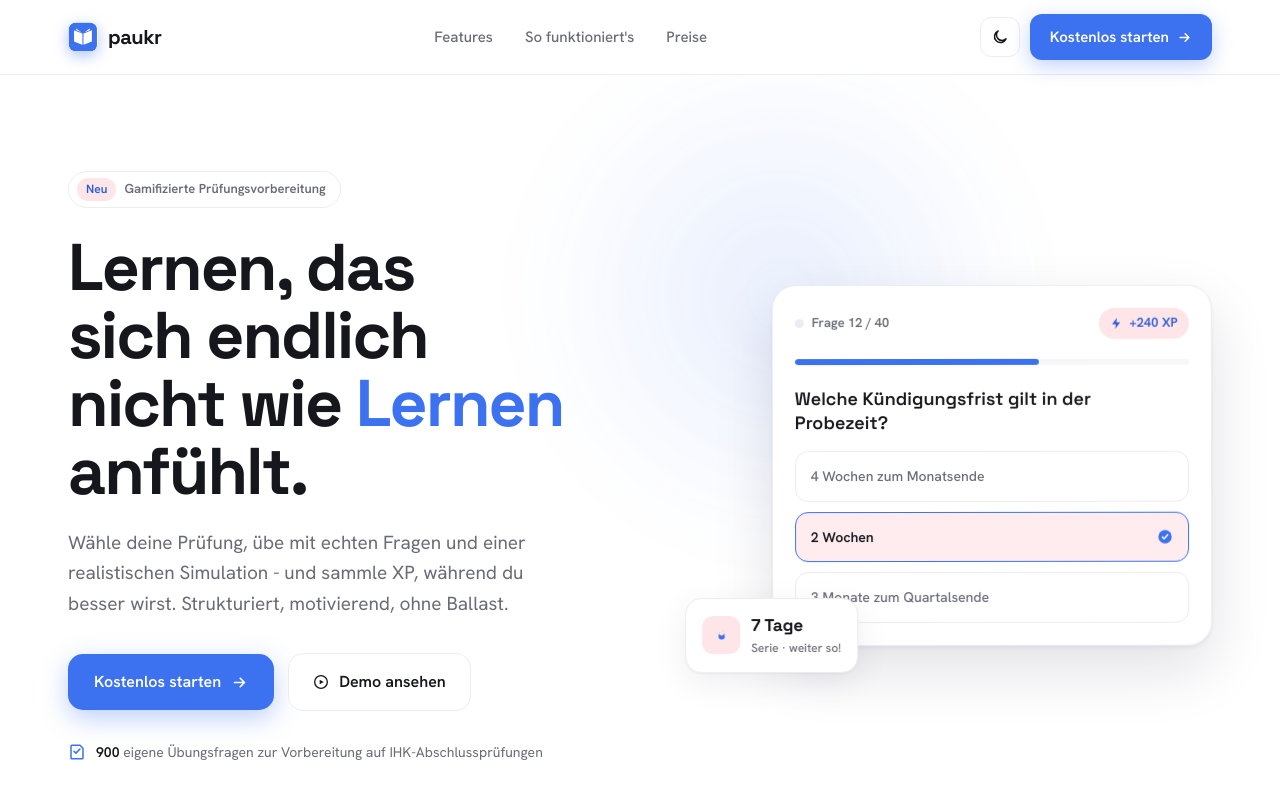
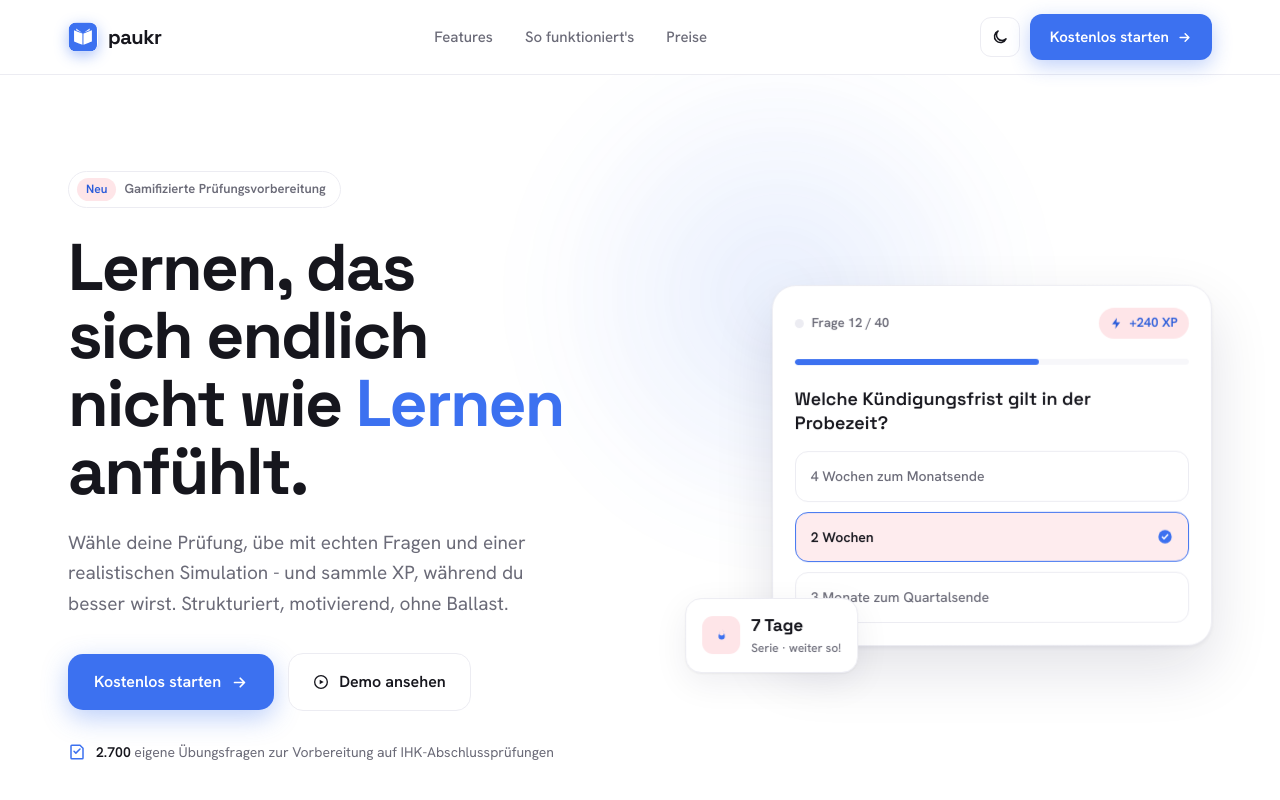
Before and after one commit to wanjuraluca/paukr, a Next.js app: page / in a window 1280 px wide. Shown: the top 800 px of the page. Built offline with nearby package versions, Linux system fonts and the light colour scheme; no server answers; the database is empty.

Commit message:
Format question count with a thousands separator on the landing page

```diff
--- a/src/app/LandingClient.tsx
+++ b/src/app/LandingClient.tsx
@@ -9,7 +9,8 @@ const PRODUCT_NAME = "paukr";
 // the exact count shifts (e.g. 43 -> "40+", not a number that looks fake-precise).
 // An exact multiple of 10 is shown as is, since "300+" would overstate 300.
 function questionCountLabel(total: number): string {
-  return total % 10 === 0 ? `${total}` : `${Math.floor(total / 10) * 10}+`;
+  const rounded = (Math.floor(total / 10) * 10).toLocaleString("de-DE");
+  return total % 10 === 0 ? rounded : `${rounded}+`;
 }
 
 function CheckItem({ text, filled }: { text: string; filled: boolean }) {
--- a/src/app/page.tsx
+++ b/src/app/page.tsx
@@ -8,7 +8,7 @@ import LandingClient from "./LandingClient";
 export const revalidate = 3600;
 
 // Used only if the database cannot be reached while the page is built.
-const FALLBACK = { questionCount: 900, examCount: 3 };
+const FALLBACK = { questionCount: 2700, examCount: 9 };
 
 async function liveCounts(): Promise<{ questionCount: number; examCount: number }> {
   const url = process.env.NEXT_PUBLIC_SUPABASE_URL;
```
